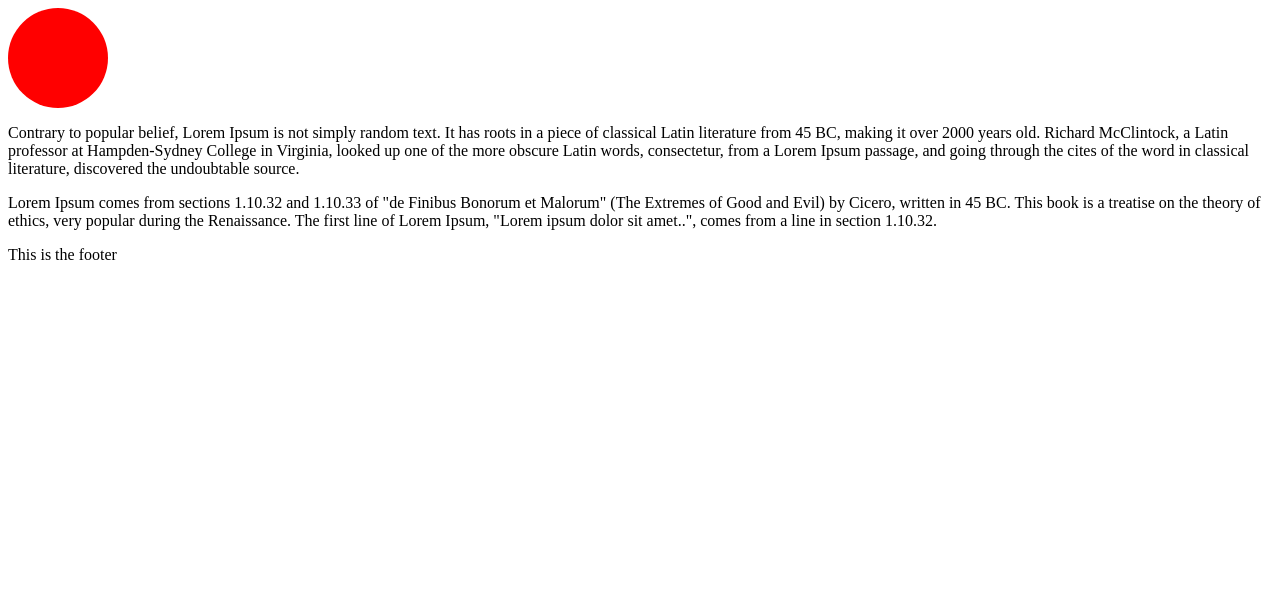
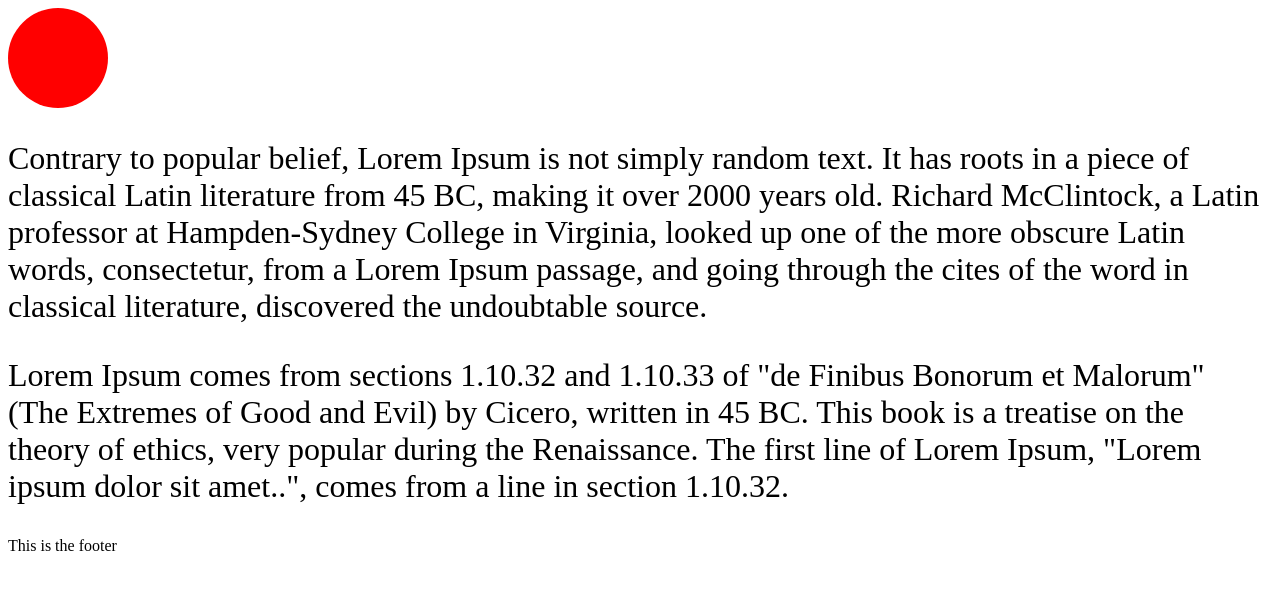
Before and after one commit to andrewjkern/git-merge-excercise, a plain HTML site: page index.html in a window 1280 px wide. Drawn offline with Linux system fonts and the light colour scheme.

Commit message:
Made <p> 32px

```diff
--- a/main.css
+++ b/main.css
@@ -5,3 +5,7 @@
     border-radius: 50%;
     background-color: red;
 }
+
+p {
+    font-size: 32px;
+}
```
